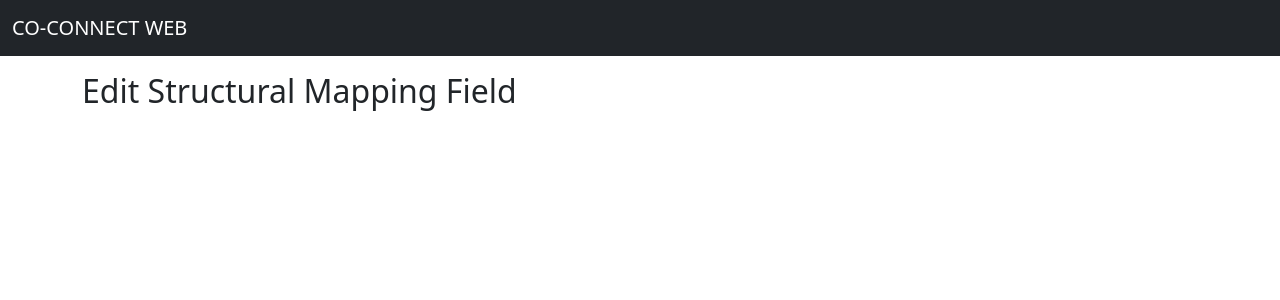
After one commit to Health-Informatics-UoN/Carrot-Mapper, a Django app: page /fields/1/update_mapping/ in a window 1280 px wide. The commit adds this page. Shown: the top 300 px of the page. Run offline with Django 3.2, Linux system fonts and the light colour scheme; tables that the repository leaves empty hold one stand-in row (values such as "Sample post"); parts of the project's set-up code (start-up, migrations or seed data) failed here and were passed over; some libraries are stand-ins or nearby versions.

Commit message:
BREAKING: Moving mapping edit form to different location

```diff
--- a/api/mapping/models.py
+++ b/api/mapping/models.py
@@ -42,8 +42,6 @@ class Mapping(BaseModel):
     def __str__(self):
         return f'{self.table, self.field}'
 
-
-
 class ClassificationSystem(BaseModel):
     """
     Class for 'classification system', i.e. SNOMED or ICD-10 etc.
@@ -73,6 +71,7 @@ class ScanReport(BaseModel):
         blank=True,
         null=True
     )
+
 
     def __str__(self):
         return f'{self.data_partner, self.dataset,self.author}'
@@ -107,7 +106,6 @@ class ScanReportField(BaseModel):
         blank=True
     )
     mapping = models.ManyToManyField(Mapping)
-
     def __str__(self):
         return self.name
 
--- /dev/null
+++ b/api/mapping/templates/mapping/mapping_form.html
@@ -0,0 +1,7 @@
+{% extends "base.html" %}
+
+{% block body %}
+
+<h2>Edit Structural Mapping Field</h2>
+
+{% endblock %}
--- a/api/mapping/templates/mapping/scanreportfield_list.html
+++ b/api/mapping/templates/mapping/scanreportfield_list.html
@@ -34,6 +34,7 @@
                 <th scope="col">Classification System</th>
                 <th>Edit</th>
                 <th>Structural Mapping</th>
+                <th>Edit Structural Mappings</th>
             </tr>
             </thead>
             <tbody>
@@ -51,9 +52,11 @@
                 <td>{{ object.classification_system.name }}</td>
                 <td><a href="{% url 'scan-report-field-update' object.id %}">Edit Field</a></td>
                 <td>{% for object in object.mapping.all %}
+
                     <b>{{object.table}}</b>
                     {{object.field|linebreaks}}
                     {% endfor %}</td>
+                <td><a href="{% url 'scan-report-mapping-update' object.id %}">Edit Structural Mapping</a></td>
             </tr>
             {% endfor %}
             </tbody>
--- a/api/mapping/urls.py
+++ b/api/mapping/urls.py
@@ -8,6 +8,7 @@ urlpatterns = [
     path('tables/', views.ScanReportTableListView.as_view(), name='tables'),
     path('fields/', views.ScanReportFieldListView.as_view(), name='fields'),
     path('fields/<int:pk>/update/', views.ScanReportFieldUpdateView.as_view(), name='scan-report-field-update'),
+    path('fields/<int:pk>/update_mapping/', views.ScanReportStructuralMappingUpdateView.as_view(), name='scan-report-mapping-update'),
     path('scanreports/', login_required(views.ScanReportListView.as_view()), name='scan-report-list'),
     path('scanreports/create/', login_required(views.ScanReportFormView.as_view()), name='scan-report-form'),
     path('signup/', views.SignUpView.as_view(), name='signup'),
--- a/api/mapping/views.py
+++ b/api/mapping/views.py
@@ -19,7 +19,6 @@ from django.views.generic.edit import UpdateView
 from .forms import ScanReportForm, UserCreateForm
 from .models import Mapping, Source, ScanReport, ScanReportField, \
     ScanReportTable
-# We probably need to deprecate this function
 from .tasks import process_scan_report_task
 
 
@@ -106,15 +105,18 @@ class ScanReportFieldUpdateView(UpdateView):
         'is_date_event',
         'is_ignore',
         'classification_system',
-        'mapping'
     ]
 
     def get_success_url(self):
         return "{}?search={}".format(reverse('fields'), self.object.scan_report_table.id)
 
 class ScanReportStructuralMappingUpdateView(UpdateView):
-    model = ScanReportField
-
+    model = Mapping
+    template = "/mapping/mapping_form.html"
+    fields = [
+        'table',
+        'field',
+    ]
 
 class ScanReportListView(ListView):
     model = ScanReport
--- a/docker/django/requirements.txt
+++ b/docker/django/requirements.txt
@@ -4,3 +4,4 @@ celery
 pandas
 openpyxl
 xlsx2csv
+django-select2
```
